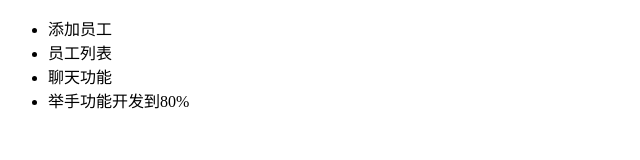
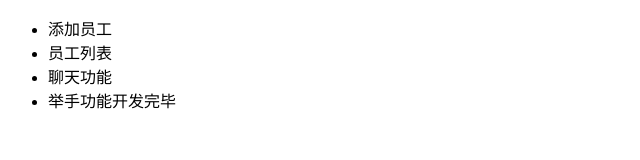
Before and after one commit to CrystalPCZ/emp, a plain HTML site: page index.html in a window 1280 px wide. Shown: the full height of the page, 0-640 px from the left. Drawn offline with Linux system fonts and the light colour scheme.

Commit message:
举手功能开发完成

```diff
--- a/index.html
+++ b/index.html
@@ -10,7 +10,7 @@
         <li>添加员工</li>
         <li>员工列表</li>
         <li>聊天功能</li>
-        <li>举手功能开发到80%</li>
+        <li>举手功能开发完毕</li>
     </ul>
 </body>
 </html>
```
